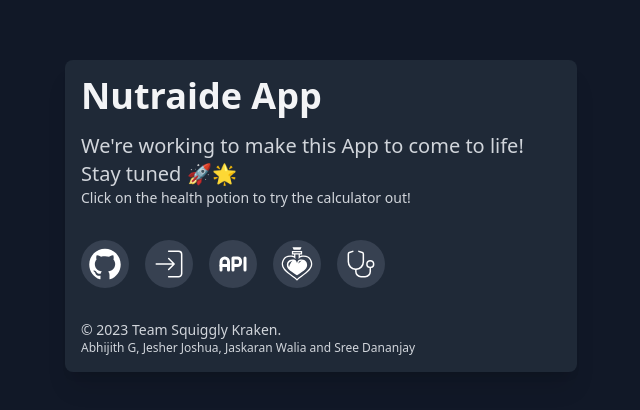
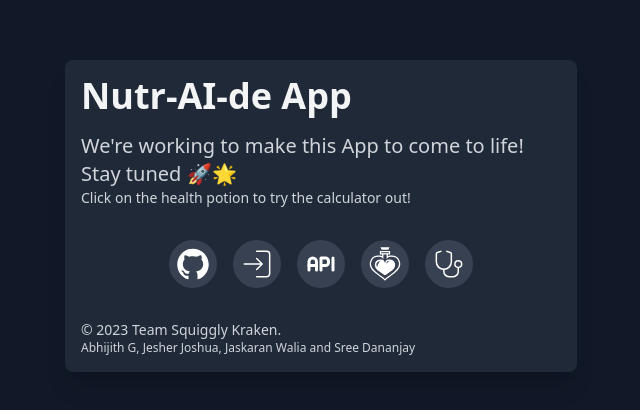
Before and after one commit to AbhijithGanesh/Nutraide, a Next.js app: page / in a window 1280 px wide. Shown: the part 184-594 px from the top of the page, without its empty margins (319-959 px from the left). Built offline with nearby package versions, Linux system fonts and the light colour scheme.

Commit message:
Addition of UI Changes💣
Signed-off-by: AbhijithGanesh <git.watch.Abhijith@outlook.com>

```diff
--- a/src/pages/form.tsx
+++ b/src/pages/form.tsx
@@ -43,12 +43,14 @@ const ExampleForm: React.FC = () => {
   const submitForm = async (formData: FormData) => {
     try {
       const response = await fetch(
-        "https://us-central1-augmented-axe-380213.cloudfunctions.net",
+        "https://us-central1-augmented-axe-380213.cloudfunctions.net/nutriai",
         {
           method: "POST",
           headers: {
             "Content-Type": "application/json",
-            "Access-Control-Allow-Origin": "*"
+            "Access-Control-Allow-Origin": "*",
+            "Access-Control-Allow-Headers":"Origin, X-Requested-With, Content-Type, Accept",
+            "Access-Control-Allow-Methods":"GET, POST"
           },
           body: JSON.stringify(formData),
         }
@@ -81,7 +83,7 @@ const ExampleForm: React.FC = () => {
             name="patient_gender"
             className="form-select block w-full px-4 py-2 rounded-lg bg-gray-100 border-transparent focus:border-gray-500 focus:bg-white focus:ring-0"
             onChange={handleChange}
-            value={formData.patient_gender+"/female"}
+            value={formData.patient_gender}
           >
           </input>
         </section>
--- a/src/pages/index.tsx
+++ b/src/pages/index.tsx
@@ -9,13 +9,13 @@ const ComingSoonPage: React.FC = () => {
   return (
     <div className="bg-gray-900 min-h-screen flex justify-center items-center p-2">
       <div className="max-w-lg mx-auto p-4 bg-gray-800 rounded-lg shadow-xl">
-        <h1 className="text-4xl font-black mb-4 text-gray-100">Nutraide App</h1>
+        <h1 className="text-4xl font-black mb-4 text-gray-100">Nutr-AI-de App</h1>
         <p className="text-gray-300 text-xl mb-8">
           We're working to make this App to come to life! Stay tuned 🚀🌟
           <br/>
           <section className="text-sm">Click on the health potion to try the calculator out!</section>
         </p>
-        <div className="flex flex-1 space-x-4">
+        <div className="flex flex-1 justify-center space-x-4">
           <a className="rounded-full h-12 w-12 flex items-center justify-center bg-gray-700 hover:translate-y-2" href="https://github.com/AbhijithGanesh/Nutraide.git" target='__blank'>
             <AiFillGithub className="text-white text-4xl" />
           </a>
```
